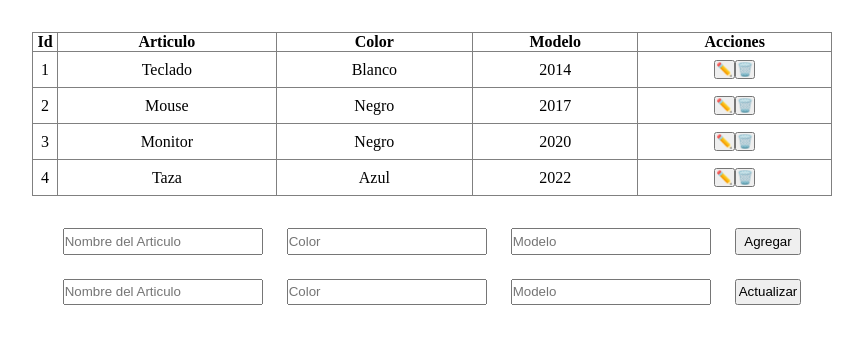
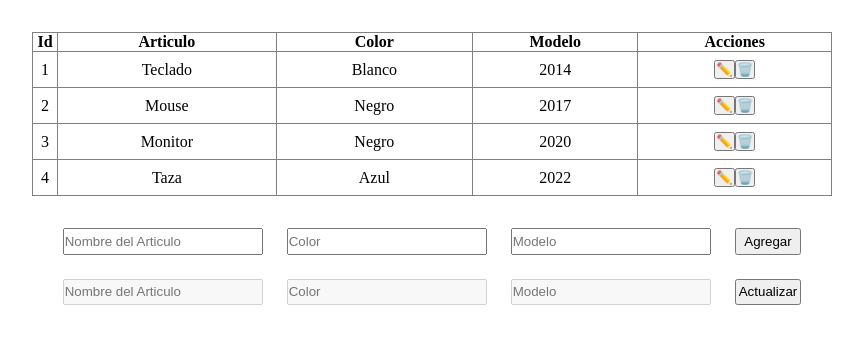
Before and after one commit to matiasmoscone1/crud-simple, a React (Vite) app: page / in a window 1280 px wide. Shown: the top 344 px of the page, without its empty margins (208-1071 px from the left). Built offline with nearby package versions, Linux system fonts and the light colour scheme.

Commit message:
Actualizando validacion para inputs de editar producto

```diff
--- a/src/App.jsx
+++ b/src/App.jsx
@@ -80,6 +80,7 @@ function App() {
 
   const editarArticulo = (producto) => {
 
+
     const index = productos.findIndex((producto) => producto.id === productoSeleccionado.id);
 
     const nuevosProductos = [...productos];
@@ -96,6 +97,26 @@ function App() {
     colorInput.current.value = "";
     modeloInput.current.value = "";
   }
+
+
+  const activarInputsActualizar = () => {
+    const form = document.getElementById("formulario-para-actualizar");
+
+    const inputs = form.querySelectorAll("input");
+    inputs.forEach((input) => {
+      input.removeAttribute("disabled");
+    });
+  }
+
+  const desactivarInputsActualizar = () => {
+    const form = document.getElementById("formulario-para-actualizar");
+
+    const inputs = form.querySelectorAll("input");
+    inputs.forEach((input) => {
+      input.setAttribute("disabled", true);
+    });
+  }
+
 
 
   return (
@@ -121,7 +142,7 @@ function App() {
                   <td>{producto.color}</td>
                   <td>{producto.modelo}</td>
                   <td>
-                    <button onClick={() => {setProductoSeleccionado(producto)}}>✏️</button>
+                    <button onClick={() => {setProductoSeleccionado(producto); activarInputsActualizar()}}>✏️</button>
                     <button onClick={() => removerArticulo(producto.id)}>🗑️</button>
                   </td>
                 </tr>)
@@ -141,14 +162,14 @@ function App() {
 
     </form>
 
+    <form onSubmit={handleSubmit} id="formulario-para-actualizar">
+      <input className="formulario-actualziar" required disabled type="text" ref={nombreInput} value={productoSeleccionado.nombre} placeholder="Nombre del Articulo" onChange={(e) => setProductoSeleccionado({...productoSeleccionado, nombre: e.target.value})}/>
+      <input className="formulario-actualziar" required disabled type="text" ref={colorInput} value={productoSeleccionado.color} placeholder="Color" onChange={(e) => setProductoSeleccionado({...productoSeleccionado, color: e.target.value})}/>
+      <input className="formulario-actualziar" required disabled type="number" min="2000" max="2023" id="validacionModelo" ref={modeloInput} value={productoSeleccionado.modelo} placeholder="Modelo" onChange={(e) => setProductoSeleccionado({...productoSeleccionado, modelo: e.target.value})}/>
 
-    <form onSubmit={handleSubmit} >
-      <input required type="text" ref={nombreInput} value={productoSeleccionado.nombre} placeholder="Nombre del Articulo" onChange={(e) => setProductoSeleccionado({...productoSeleccionado, nombre: e.target.value})}/>
-      <input required type="text" ref={colorInput} value={productoSeleccionado.color} placeholder="Color" onChange={(e) => setProductoSeleccionado({...productoSeleccionado, color: e.target.value})}/>
-      <input required type="number" min="2000" max="2023" id="validacionModelo" ref={modeloInput} value={productoSeleccionado.modelo} placeholder="Modelo" onChange={(e) => setProductoSeleccionado({...productoSeleccionado, modelo: e.target.value})}/>
+      <button type="submit" onClick={() => {editarArticulo(productoSeleccionado); desactivarInputsActualizar()}}>Actualizar</button>
+    </form>
 
-      <button type="submit" onClick={() => editarArticulo(productoSeleccionado)}>Actualizar</button>
-    </form>
 
     <span>{validacion}</span>
 
```
